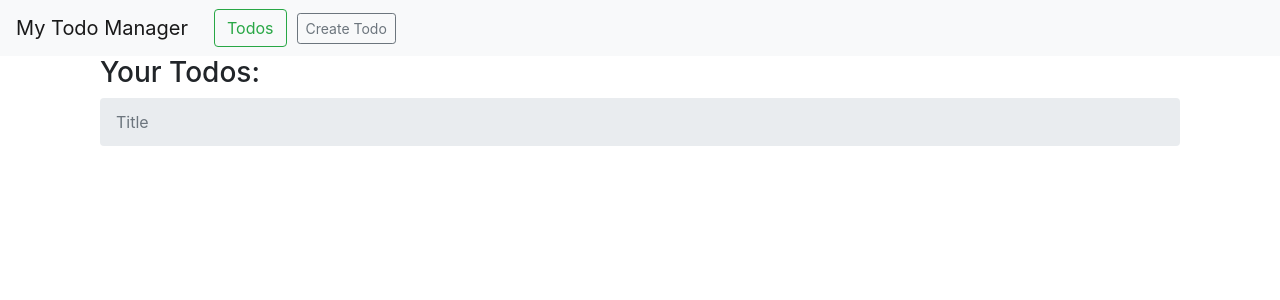
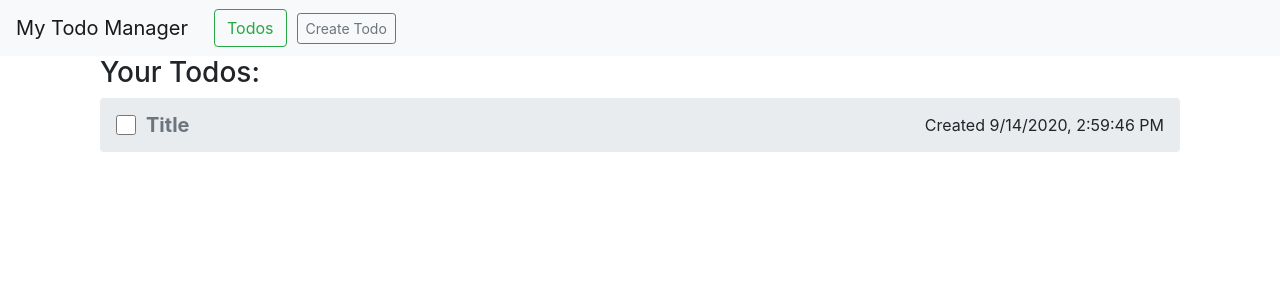
Before and after one commit to amarcatovic/Angular-Todo-App, an Angular app: page / in a window 1280 px wide. Shown: the top 300 px of the page. Built offline with nearby package versions, Linux system fonts and the light colour scheme.

Commit message:
display all todo props

```diff
--- a/src/app/todo-item/todo-item.component.html
+++ b/src/app/todo-item/todo-item.component.html
@@ -1,5 +1,14 @@
 <nav aria-label="breadcrumb">
-    <ol class="breadcrumb">
-      <li class="breadcrumb-item active" aria-current="page">{{ todo.title }}</li>
+    <ol class="breadcrumb todo-item" (click)="onTodoClicked()">
+        <div class="todo-left-side">
+            <input type="checkbox" [checked]="todo.done" (click)="onTodoCompleated()">
+            <li class="breadcrumb-item active" aria-current="page"
+            [ngStyle]="{'text-decoration': todo.done ? 'line-through' : 'none', 'font-size': '20px', 'font-weight': 'bold'}"
+            >{{ todo.title }}</li>
+        </div>
+        <li class="breadcrumb-item">Created {{ todo.dateCreated }}</li>
     </ol>
+    <div class="todo-details" *ngIf="clicked">
+        {{ todo.description }}
+    </div>
   </nav>
```
